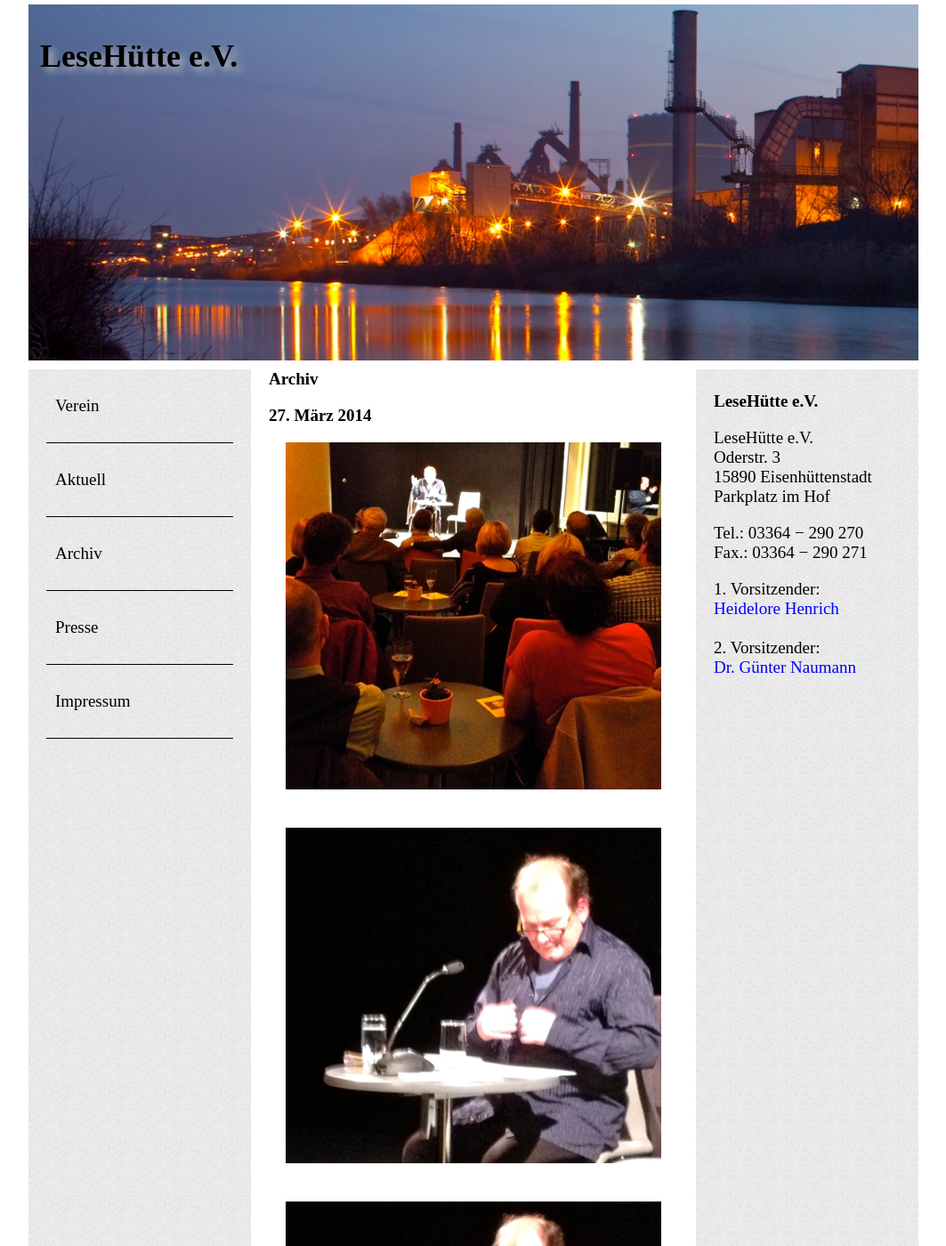
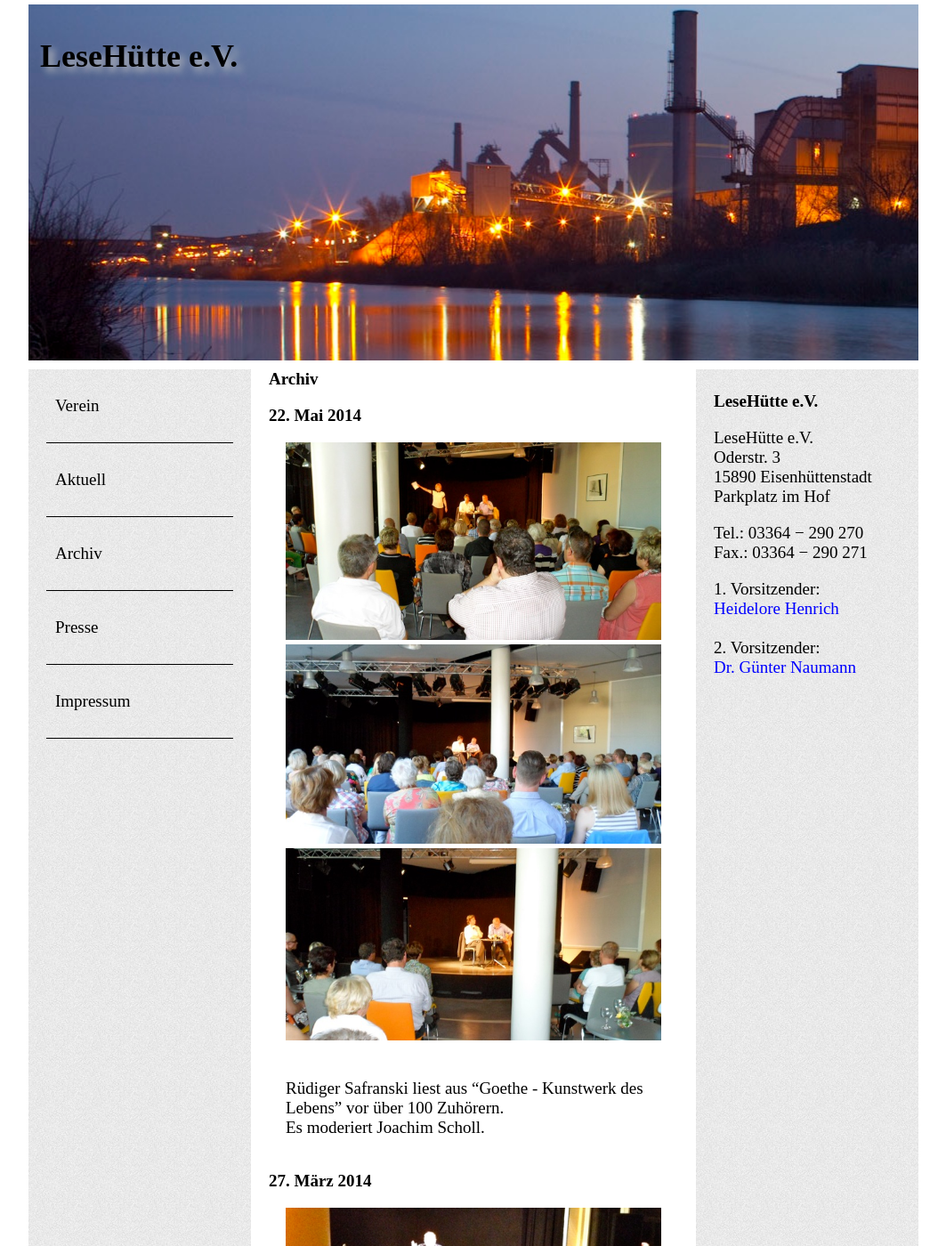
Before and after one commit to zickzackv/lesehutte.de, a Jekyll site: the page built from archiv/index.md, in a window 1280 px wide and 1400 px high. Shown: the whole window at 89% size, without its empty margins (108-1171 px from the left). Built offline with Jekyll 4.4.1, drawn with Linux system fonts in a browser that asks for light colours; Markdown is read by kramdown in place of the engine named in the settings.

Commit message:
safranski to archive

```diff
--- a/archiv/index.md
+++ b/archiv/index.md
@@ -5,6 +5,16 @@ css: <link rel="stylesheet" href="/css/archiv.css">
 ---
 
 # Archiv
+
+## 22. Mai 2014
+
+![Rüdiger Safranski 1](/assets/SAM_0398_2.jpeg)
+![Rüdiger Safranski 2](/assets/SAM_0399_2.jpeg)
+![Rüdiger Safranski 3](/assets/SAM_0400_2.jpeg)
+
+Rüdiger Safranski liest aus "Goethe - Kunstwerk des Lebens" vor über 100 Zuhörern.
+Es  moderiert Joachim Scholl.
+
 ## 27. März 2014
 
 ![Schluck specht 1](/assets/Wawerzinek-1.png)
```
Also changed, not shown: assets/SAM_0398_2.jpeg (added), assets/SAM_0399_2.jpeg (added), assets/SAM_0400_2.jpeg (added).
